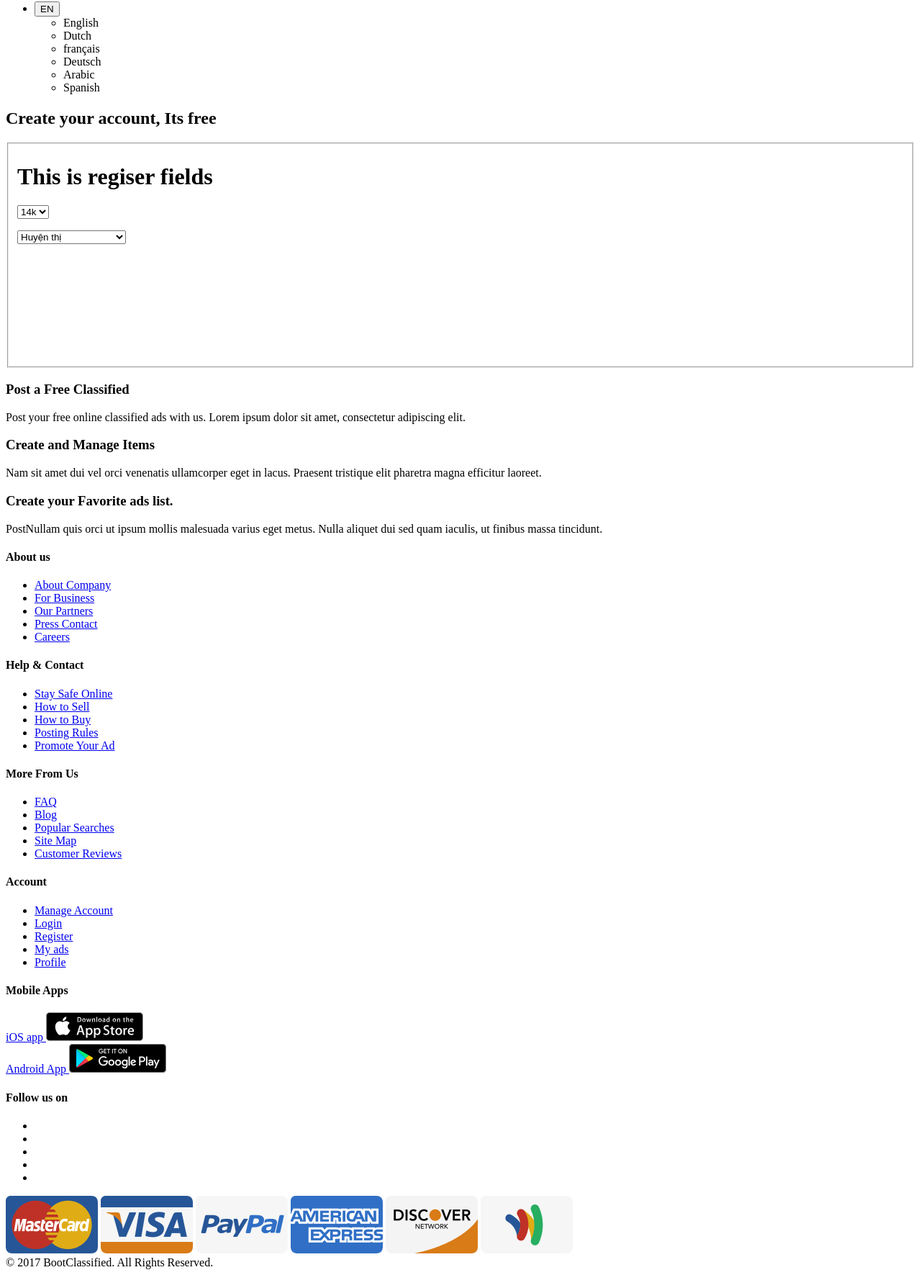
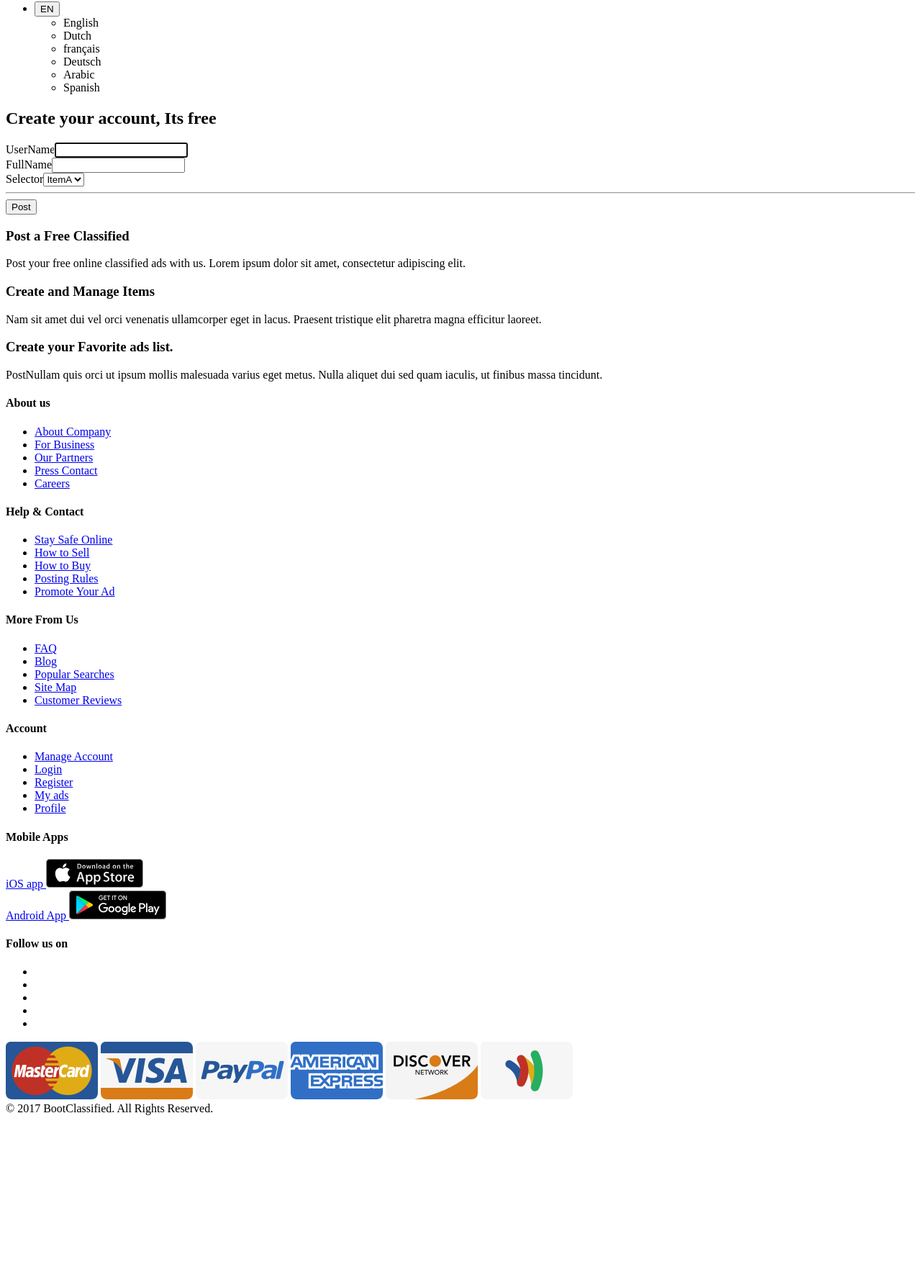
Before and after one commit to Syncmastervn/services, a Yii app: template frontend/views/site/register.php in a window 1280 px wide. Shown: the part 291-2062 px from the top of the page at 72% size. After the commit the page ends 1840 px from the top, so only its background shows below. Run offline with PHP 8.4 and a stand-in for Yii, Linux system fonts and the light colour scheme; the template is opened without the code that fills it, so the values that code supplies are empty; form fields are guessed from the names that the template uses; some libraries are stand-ins or nearby versions.

Commit message:
Rgister page

```diff
--- a/frontend/views/site/register.php
+++ b/frontend/views/site/register.php
@@ -5,8 +5,8 @@
 /* @var $model \frontend\models\SignupForm */
 
 use yii\helpers\Html;
-use yii\bootstrap\ActiveForm;
-
+use yii\helpers\ArrayHelper;
+use yii\widgets\ActiveForm;
 ?>
         <div class="header">
         	<nav class="navbar  fixed-top navbar-site navbar-light bg-light navbar-expand-md"
@@ -123,29 +123,21 @@ use yii\bootstrap\ActiveForm;
                     <div class="inner-box category-content">
                         <h2 class="title-2"><i class="icon-user-add"></i> Create your account, Its free </h2>
 
-                        <div class="row">
-                            <div class="col-sm-12">
-                                <form class="form-horizontal">
-                                    <fieldset>
-                                        <h1>This is regiser fields </h1>
-                                        <p>
-                                            <select class="selectpicker district">
-                                                <option value="14k">14k</option>
-                                                <option value="18k">18k</option>
-                                                <option value="10k">10k</option>
-                                            </select>
-                                        </p>
-                                        <p>
-                                            <select class="selectpicker province">
-                                                <option value="Huyện thị">Huyện thị</option>
-                                                <option value="Chưa chọn">Chưa chọn tỉnh thành</option>
-                                            </select>
-                                        </p>
-                                        <br><br><br><br><br><br><br><br>
-                                    </fieldset>
-                                </form>
-                            </div>
-                        </div>
+                        <?php $form = ActiveForm::begin(['id' => 'RegisterForm']); ?>
+
+                            <?= $form->field($model,'userName')->textInput(['autofocus'=>true]); ?>
+                            <?= $form->field($model, 'fullName'); ?>
+                            <?= $form->field($model, 'selector')->dropDownList([
+                                    'a' => 'ItemA',
+                                    'b' => 'ItemB'
+                            ]); ?>
+                        <hr>
+                            <?= Html::submitButton('Post',['class'=>'btn btn-success']); ?>
+                            <?php if($data['username'] != null): ?>
+                                <p>User name: <?= $data['username'] ?>
+                            <?php endif; ?>
+                        <?php $form = ActiveForm::end(); ?>
+
                     </div>
                 </div>
                 <!-- /.page-content -->
```
Also changed, not shown: frontend/controllers/SiteController.php (+22 -2 lines), frontend/models/Register.php (added, +28 -0 lines).
